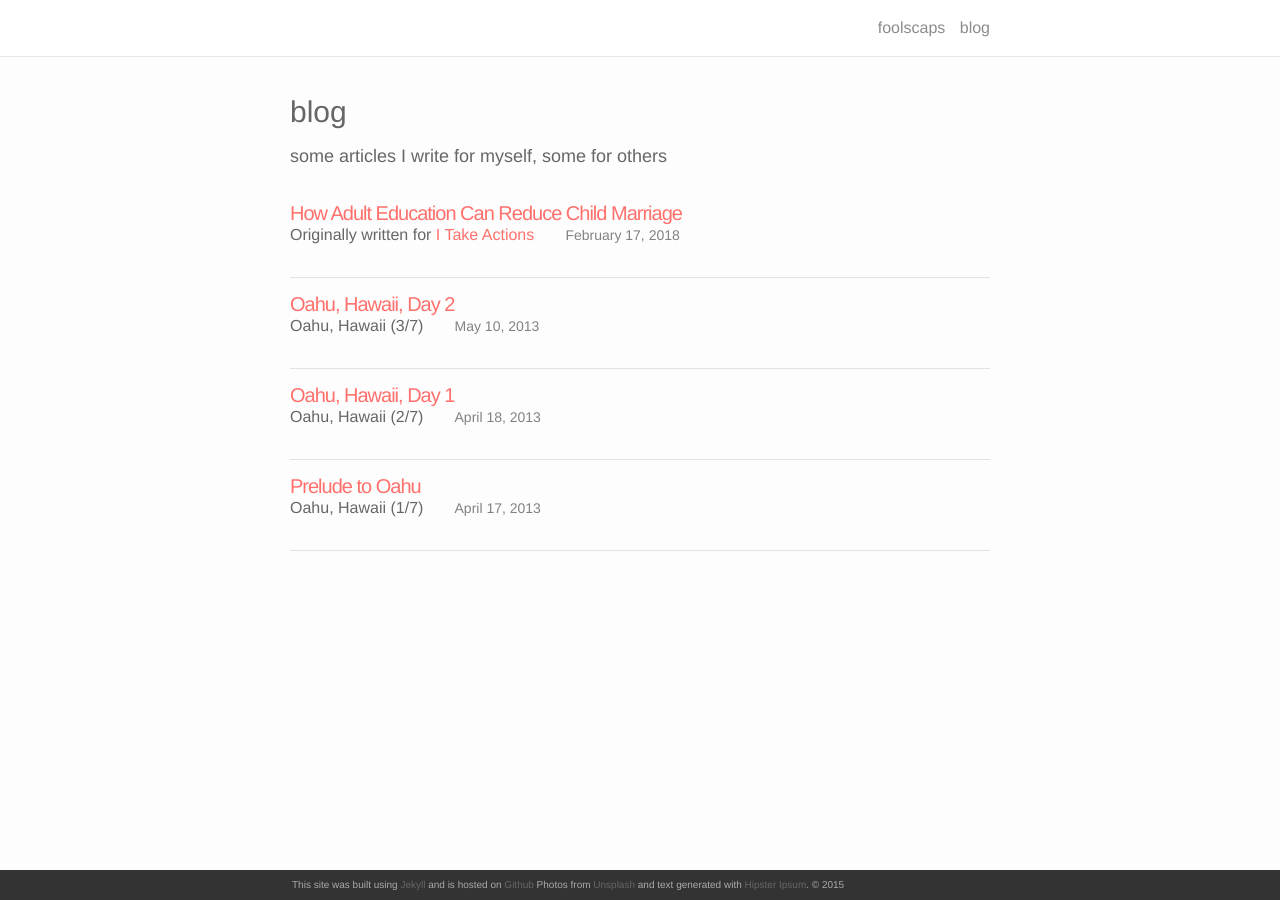
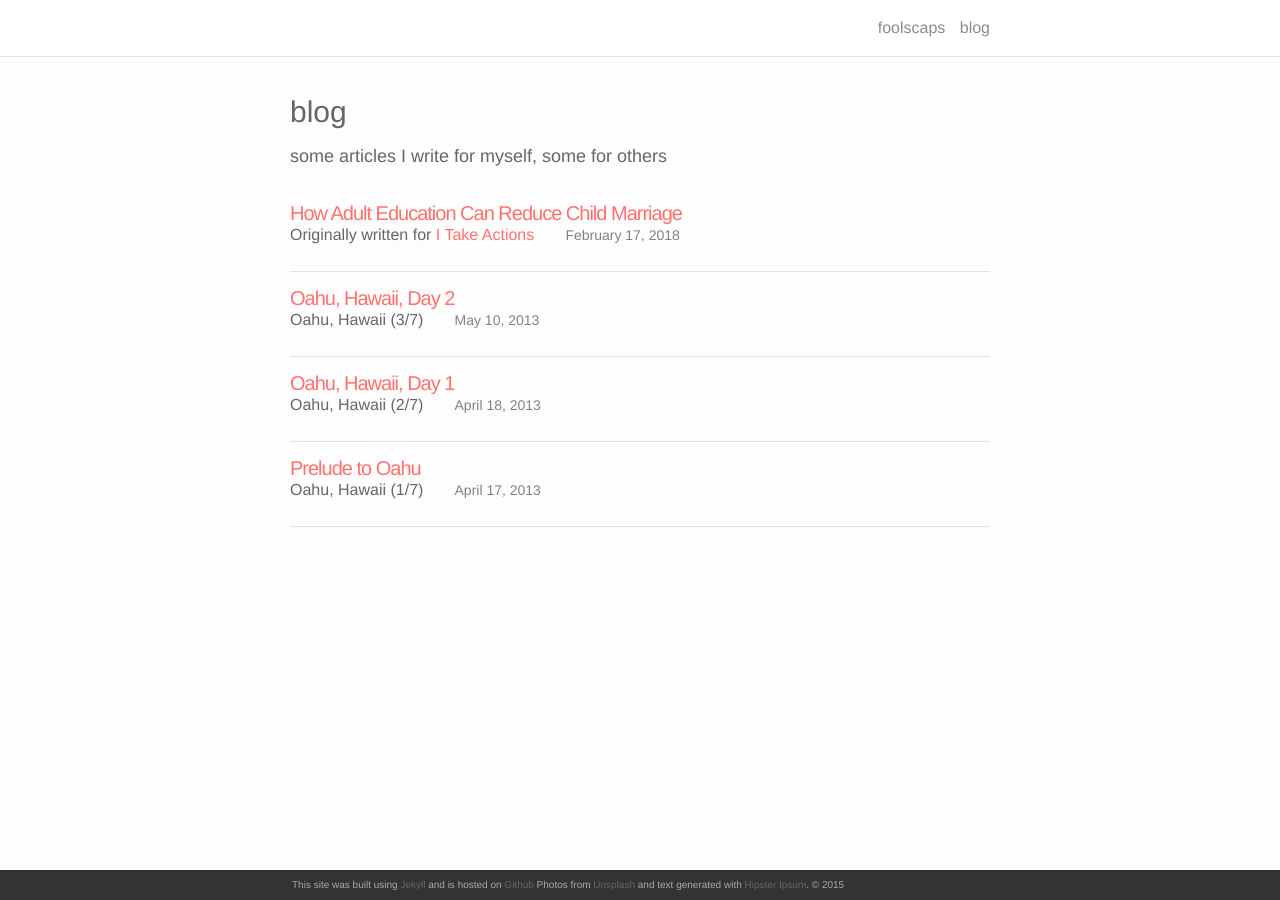
Before and after one commit to foolscaps/foolscaps.github.io, a Jekyll site: the page built from blog.md, in a window 1280 px wide. Built offline with Jekyll 4.4.1, drawn with Linux system fonts in a browser that asks for light colours; nearby versions of some CDN libraries.

Commit message:
Update blog.md

```diff
--- a/blog.md
+++ b/blog.md
@@ -10,10 +10,9 @@
         {% if post.description %}
             <li>
                 <h3><a class="post-title" href="{{ post.url | prepend: site.baseurl }}">{{ post.title }}</a></h3>
-                <p>
                 <span class="post-list-description">{{ post.description }}</span> &nbsp; &nbsp; &nbsp;
                 <span class="post-list-meta">{{ post.date | date: '%B %-d, %Y' }}</span>
-                </p>
+                <br/><br/>
                 <hr/>
             </li>
         {% endif %}
```
